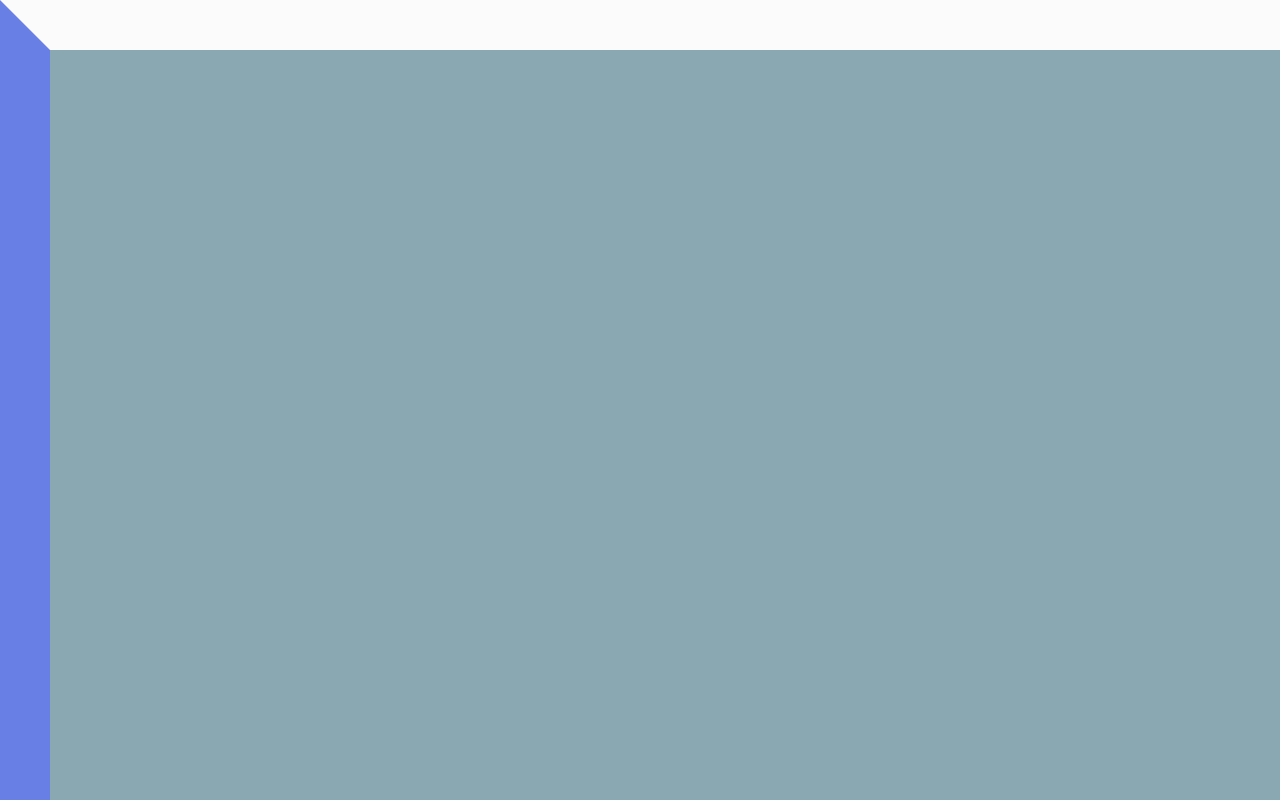
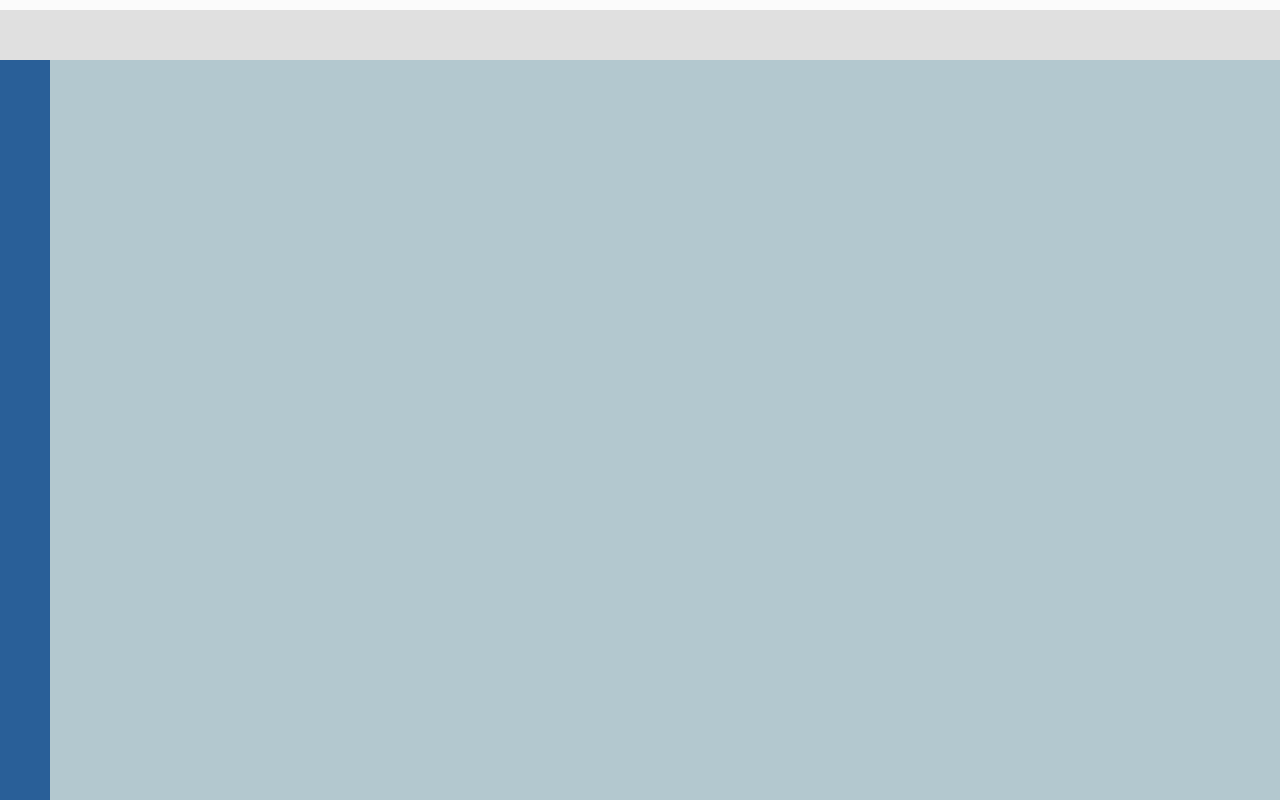
Before and after one commit to D3VAL3X/ALEX-S-SECURITY-DASHBOARD, a website: page dashboard.html in a window 1280 px wide. Drawn offline with Linux system fonts and the light colour scheme.

Commit message:
Update dashboard.html

```diff
--- a/dashboard.html
+++ b/dashboard.html
@@ -5,21 +5,31 @@
   <title>Dashboard</title>
   <style>
     body {
-      background-color: #89A8B2;
+      background-color: #B3C8CF;
       margin: 0;
       min-height: 100vh;
       font-family: Arial, sans-serif;
     }
 
+    /* Top bar full width */
+    .top-bar {
+      width: 100%;
+      height: 60px;
+      background-color: #FBFBFB; /* slightly darker white */
+      border-bottom: 50px solid #e0e0e0;
+      box-sizing: border-box;
+    }
+
+    /* Left border container */
     .dashboard-container {
-      border-top: 50px solid #FBFBFB;   /* slightly darker white */
-      border-left: 50px solid #687FE5;  /* slightly darker white */
-      min-height: 100vh;
+      border-left: 50px solid #295F98;
+      min-height: calc(100vh - 60px); /* full height minus top bar */
       box-sizing: border-box;
     }
   </style>
 </head>
 <body>
+  <div class="top-bar"></div>
   <div class="dashboard-container">
     <!-- Content goes here later -->
   </div>
```
